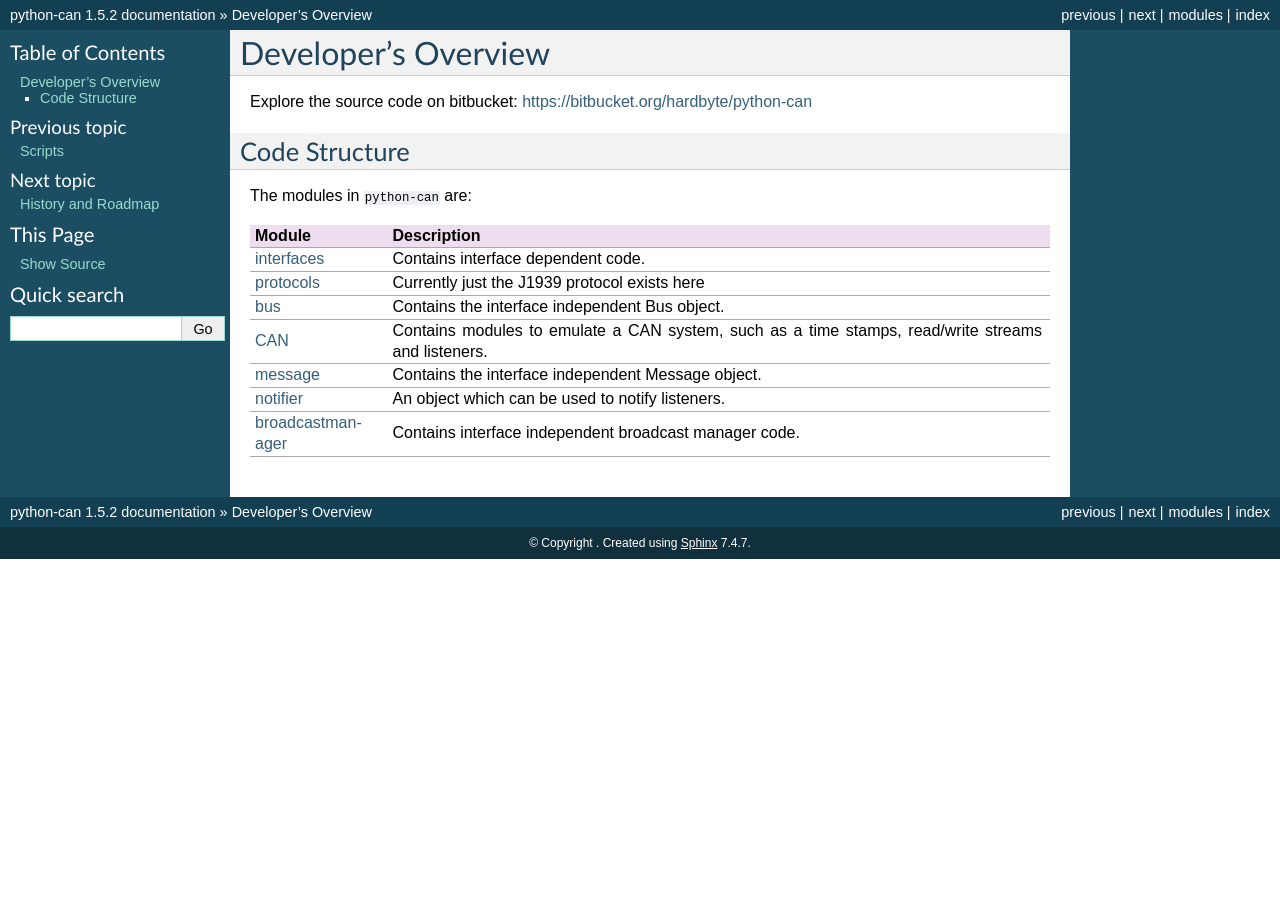
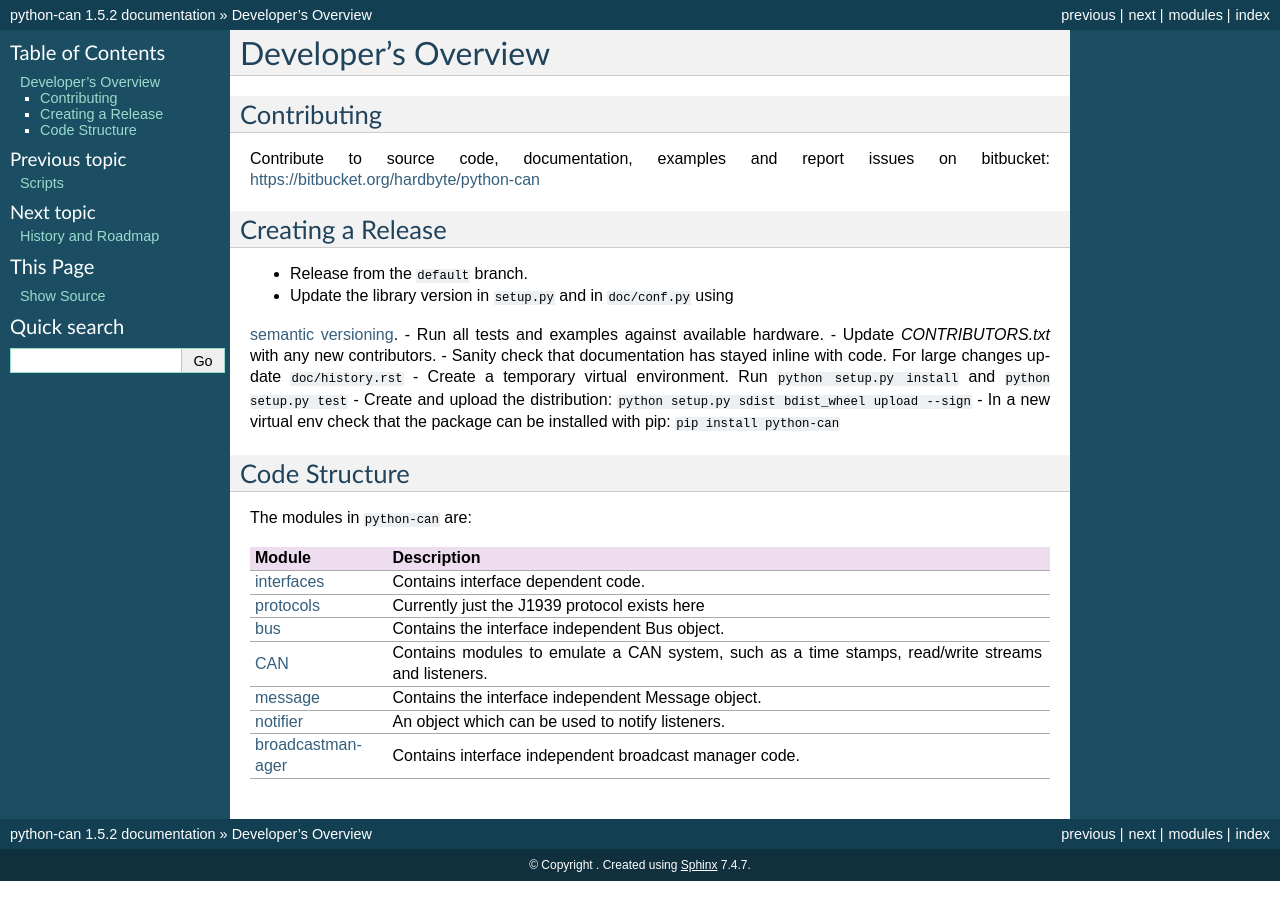
Before and after one commit to hardbyte/python-can, a Sphinx documentation site: the page built from doc/development.rst, in a window 1280 px wide. Built offline with Sphinx 7.4.7, drawn with Linux system fonts in a browser that asks for light colours.

Commit message:
Add notes on how to cut a release.

```diff
--- a/doc/overview.rst
+++ b/doc/development.rst
@@ -1,9 +1,26 @@
 Developer's Overview
 ====================
 
-Explore the source code on bitbucket:
+
+Contributing
+------------
+
+Contribute to source code, documentation, examples and report issues on bitbucket:
 https://bitbucket.org/hardbyte/python-can
 
+
+Creating a Release
+------------------
+
+- Release from the ``default`` branch.
+- Update the library version in ``setup.py`` and in ``doc/conf.py`` using
+`semantic versioning <http://semver.org>`__.
+- Run all tests and examples against available hardware.
+- Update `CONTRIBUTORS.txt` with any new contributors.
+- Sanity check that documentation has stayed inline with code. For large changes update ``doc/history.rst``
+- Create a temporary virtual environment. Run ``python setup.py install`` and ``python setup.py test``
+- Create and upload the distribution: ``python setup.py sdist bdist_wheel upload --sign``
+- In a new virtual env check that the package can be installed with pip: ``pip install python-can``
 
 Code Structure
 --------------
--- a/doc/index.rst
+++ b/doc/index.rst
@@ -45,7 +45,7 @@ Contents:
    interfaces
    protocols
    bin
-   overview
+   development
    history
 
 
```
